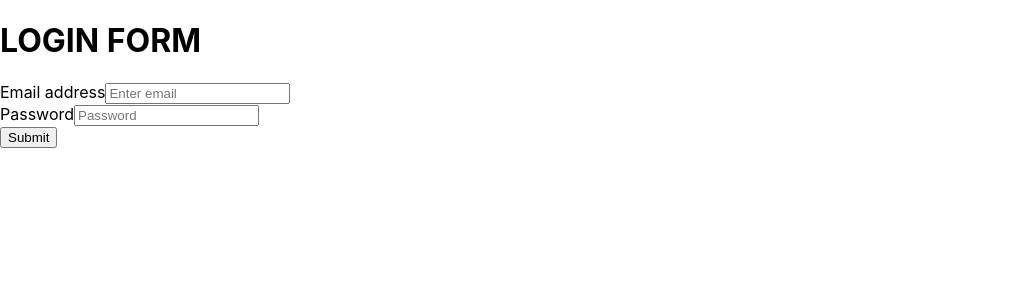
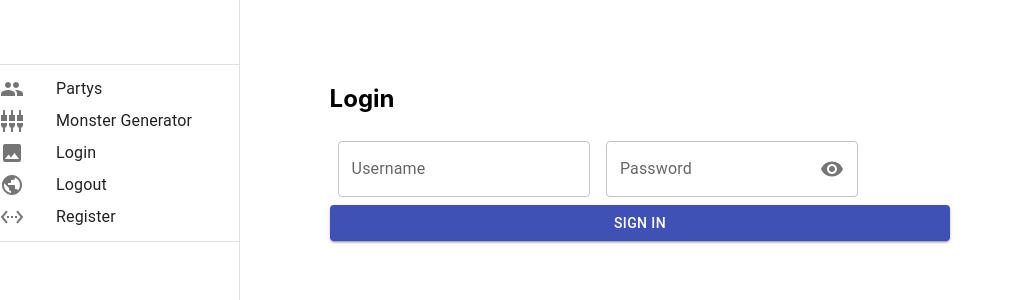
Before and after one commit to JusticeLuke/gold_tracker, a React (Create React App) app in the folder gold_tracker_ui/: page /login in a window 1280 px wide. Shown: the top 300 px of the page, without its empty margins (0-1014 px from the left). Built offline with nearby package versions, Linux system fonts and the light colour scheme.

Commit message:
Style login and add navbar with MaterialUI

```diff
--- a/gold_tracker_ui/package.json
+++ b/gold_tracker_ui/package.json
@@ -5,6 +5,8 @@
   "dependencies": {
     "@emotion/react": "^11.9.0",
     "@emotion/styled": "^11.8.1",
+    "@material-ui/core": "^4.12.4",
+    "@mui/icons-material": "^5.6.2",
     "@mui/material": "^5.6.1",
     "@testing-library/jest-dom": "^5.16.3",
     "@testing-library/react": "^12.1.4",
--- a/gold_tracker_ui/src/components/App.tsx
+++ b/gold_tracker_ui/src/components/App.tsx
@@ -1,10 +1,12 @@
 import React from "react";
-import { LoginForm } from "./accounts/LoginForm";
+import LoginForm from "./accounts/LoginForm";
+import Navbar from "./navbar/Navbar";
 import { Users } from "./Users";
 
 function App() {
   return (
     <div className="App">
+      <Navbar />
       <LoginForm />
     </div>
   );
--- a/gold_tracker_ui/src/components/accounts/LoginForm.tsx
+++ b/gold_tracker_ui/src/components/accounts/LoginForm.tsx
@@ -1,29 +1,97 @@
-export function LoginForm() {
+import * as React from "react";
+import Box from "@mui/material/Box";
+import IconButton from "@mui/material/IconButton";
+import Input from "@mui/material/Input";
+import FilledInput from "@mui/material/FilledInput";
+import OutlinedInput from "@mui/material/OutlinedInput";
+import InputLabel from "@mui/material/InputLabel";
+import InputAdornment from "@mui/material/InputAdornment";
+import FormHelperText from "@mui/material/FormHelperText";
+import FormControl from "@mui/material/FormControl";
+import TextField from "@mui/material/TextField";
+import Visibility from "@mui/icons-material/Visibility";
+import VisibilityOff from "@mui/icons-material/VisibilityOff";
+import Button from "@material-ui/core/Button";
+
+interface State {
+  amount: string;
+  password: string;
+  weight: string;
+  weightRange: string;
+  showPassword: boolean;
+}
+
+export default function LoginForm() {
+  const [values, setValues] = React.useState<State>({
+    amount: "",
+    password: "",
+    weight: "",
+    weightRange: "",
+    showPassword: false,
+  });
+
+  const handleChange =
+    (prop: keyof State) => (event: React.ChangeEvent<HTMLInputElement>) => {
+      setValues({ ...values, [prop]: event.target.value });
+    };
+
+  const handleClickShowPassword = () => {
+    setValues({
+      ...values,
+      showPassword: !values.showPassword,
+    });
+  };
+
+  const handleMouseDownPassword = (
+    event: React.MouseEvent<HTMLButtonElement>
+  ) => {
+    event.preventDefault();
+  };
+
   return (
-    <div className="loginForm">
-      <h1>LOGIN FORM</h1>
-      <form>
-        <div className="form-group">
-          <label>Email address</label>
-          <input
-            type="email"
-            className="form-control"
-            aria-describedby="emailHelp"
-            placeholder="Enter email"
+    <Box
+      sx={{
+        marginTop: 8,
+        display: "flex",
+        flexDirection: "column",
+        alignItems: "center",
+      }}
+    >
+      <div>
+        <h2>Login</h2>
+        <TextField
+          label="Username"
+          id="outlined-start-adornment"
+          sx={{ m: 1, width: "25ch" }}
+        />
+        <FormControl sx={{ m: 1, width: "25ch" }} variant="outlined">
+          <InputLabel htmlFor="outlined-adornment-password">
+            Password
+          </InputLabel>
+          <OutlinedInput
+            id="outlined-adornment-password"
+            type={values.showPassword ? "text" : "password"}
+            value={values.password}
+            onChange={handleChange("password")}
+            endAdornment={
+              <InputAdornment position="end">
+                <IconButton
+                  aria-label="toggle password visibility"
+                  onClick={handleClickShowPassword}
+                  onMouseDown={handleMouseDownPassword}
+                  edge="end"
+                >
+                  {values.showPassword ? <VisibilityOff /> : <Visibility />}
+                </IconButton>
+              </InputAdornment>
+            }
+            label="Password"
           />
-        </div>
-        <div className="form-group">
-          <label>Password</label>
-          <input
-            type="password"
-            className="form-control"
-            placeholder="Password"
-          />
-        </div>
-        <button type="submit" className="btn btn-primary">
-          Submit
-        </button>
-      </form>
-    </div>
+        </FormControl>
+        <Button type="submit" fullWidth variant="contained" color="primary">
+          Sign In
+        </Button>
+      </div>
+    </Box>
   );
 }
--- /dev/null
+++ b/gold_tracker_ui/src/components/navbar/Navbar.tsx
@@ -0,0 +1,43 @@
+import React, { Component } from "react";
+import Divider from "@mui/material/Divider";
+import Drawer from "@mui/material/Drawer";
+import InboxIcon from "@mui/icons-material/MoveToInbox";
+import List from "@mui/material/List";
+import ListItem from "@mui/material/ListItem";
+import ListItemIcon from "@mui/material/ListItemIcon";
+import ListItemText from "@mui/material/ListItemText";
+import MailIcon from "@mui/icons-material/Mail";
+import Toolbar from "@mui/material/Toolbar";
+import { mainNavbarItems } from "./constants/navbarItems";
+
+const drawerWidth = 240;
+export default class Navbar extends Component {
+  render() {
+    return (
+      <Drawer
+        sx={{
+          width: drawerWidth,
+          flexShrink: 0,
+          "& .MuiDrawer-paper": {
+            width: drawerWidth,
+            boxSizing: "border-box",
+          },
+        }}
+        variant="permanent"
+        anchor="left"
+      >
+        <Toolbar />
+        <Divider />
+        <List>
+          {mainNavbarItems.map((text, index) => (
+            <ListItem button key={text.id}>
+              <ListItemIcon>{text.icon}</ListItemIcon>
+              <ListItemText primary={text.label} />
+            </ListItem>
+          ))}
+        </List>
+        <Divider />
+      </Drawer>
+    );
+  }
+}
--- /dev/null
+++ b/gold_tracker_ui/src/components/navbar/constants/navbarItems.tsx
@@ -0,0 +1,39 @@
+import PeopleIcon from "@mui/icons-material/People";
+import ImageIcon from "@mui/icons-material/Image";
+import PublicIcon from "@mui/icons-material/Public";
+import SettingsEthernetIcon from "@mui/icons-material/SettingsEthernet";
+import SettingsInputComponentIcon from "@mui/icons-material/SettingsInputComponent";
+import DnsIcon from "@mui/icons-material/Dns";
+
+export const mainNavbarItems = [
+  {
+    id: 0,
+    icon: <PeopleIcon />,
+    label: "Partys",
+    route: "partys",
+  },
+  {
+    id: 1,
+    icon: <SettingsInputComponentIcon />,
+    label: "Monster Generator",
+    route: "monsterGen",
+  },
+  {
+    id: 2,
+    icon: <ImageIcon />,
+    label: "Login",
+    route: "login",
+  },
+  {
+    id: 3,
+    icon: <PublicIcon />,
+    label: "Logout",
+    route: "logout",
+  },
+  {
+    id: 4,
+    icon: <SettingsEthernetIcon />,
+    label: "Register",
+    route: "register",
+  },
+];
```
Also changed, not shown: 1 other file (tests, documents, lock files or other folders).
